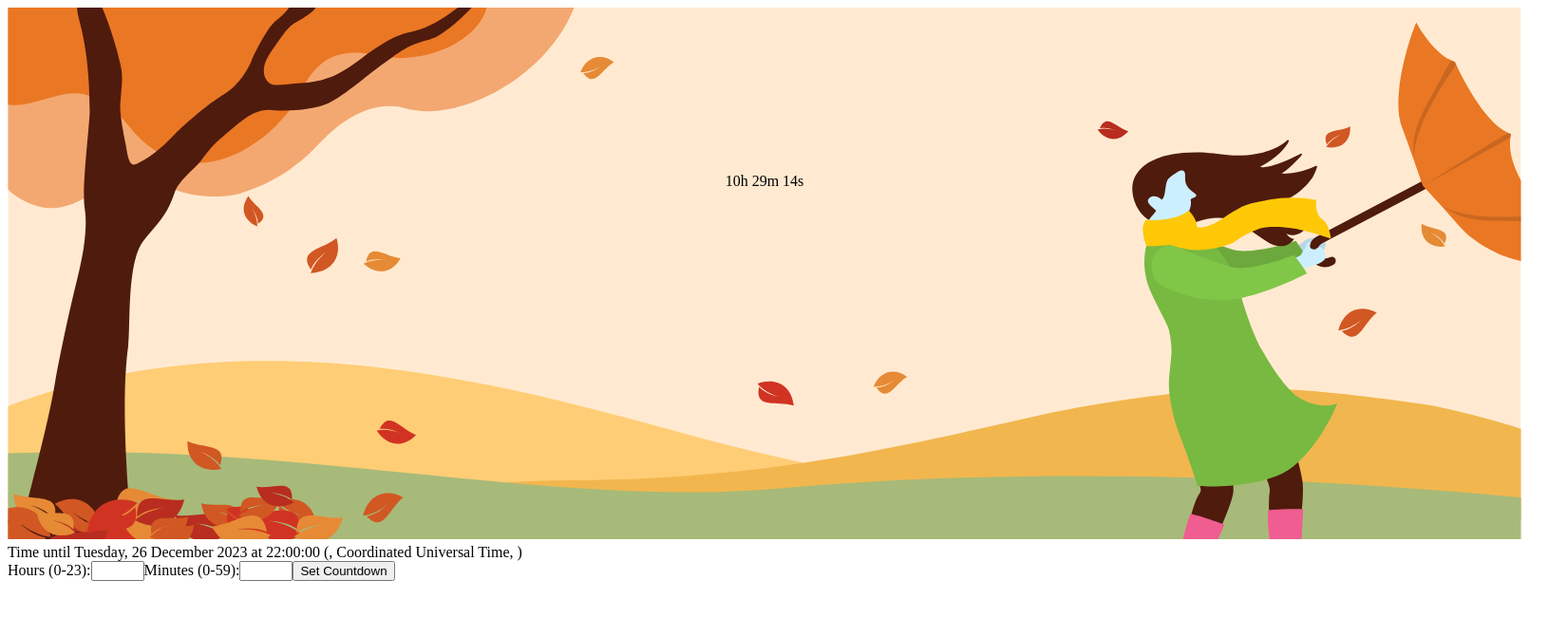
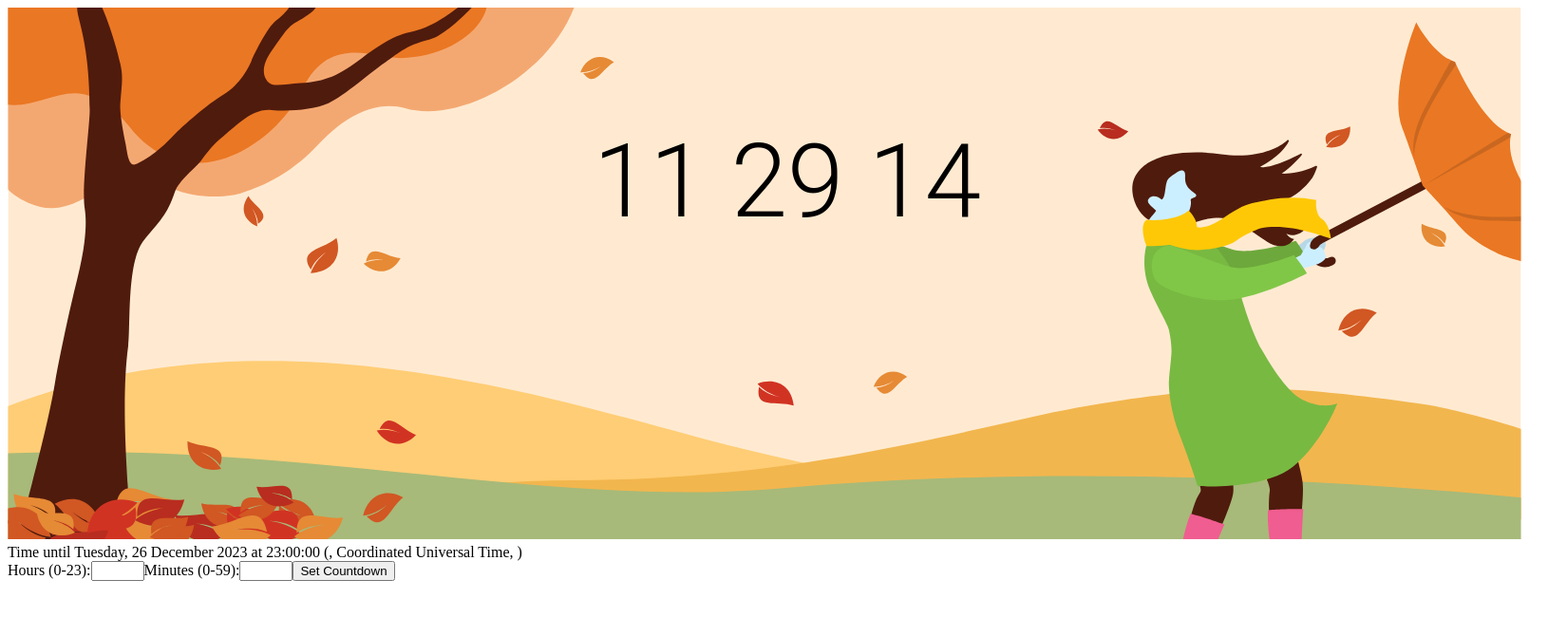
Before and after one commit to Brandon689/daytimer, a React (Vite) app: page / in a window 1280 px wide. Shown: the top 650 px of the page at 95% size, 1650 px wide, since content can reach past the window. Built offline with nearby package versions, Linux system fonts and the light colour scheme.

Commit message:
styling countdown

```diff
--- a/src/App.css
+++ b/src/App.css
@@ -18,7 +18,15 @@
   width: 100%;
 }
 
-.wrapCountdown {
+.wrap-countdown {
   width: 1594px;
   position: relative;
 }
+
+.digit-number {
+  font-family: Roboto,sans-serif;
+  font-size: 107px;
+  font-variant-numeric: tabular-nums;
+  font-weight: 300;
+  padding: 0 24px;
+}
--- a/src/App.jsx
+++ b/src/App.jsx
@@ -10,16 +10,17 @@ const App = () => {
   const [countdown, setCountdown] = useState('');
   const [targetTimeString, setTargetTimeString] = useState('');
 
-  // Function to get the local timezone and format the target date-time string
   const createTargetTimeString = (date) => {
     return format(date, "EEEE, dd MMMM yyyy 'at' HH:mm:ss '(', zzzz, ')'", {
       timeZone: Intl.DateTimeFormat().resolvedOptions().timeZone
     });
   };
-
+  function convertToTwoDigit(number) {
+    return number.toLocaleString('en-US', { minimumIntegerDigits: 2 });
+  }
   useEffect(() => {
     const now = new Date();
-    const targetDate = new Date(now.getFullYear(), now.getMonth(), now.getDate(), 22, 0);
+    const targetDate = new Date(now.getFullYear(), now.getMonth(), now.getDate(), 23, 0);
     setTargetTime(targetDate); // Update target time
     setTargetTimeString(createTargetTimeString(targetDate)); // Format and display target time string
   }, []);
@@ -38,10 +39,12 @@ const App = () => {
 
         // Update countdown
         const hoursLeft = Math.floor(distance / (1000 * 60 * 60) % 24);
+        console.log(hoursLeft)
+
         const minutesLeft = Math.floor(distance / (1000 * 60) % 60);
         const secondsLeft = Math.floor(distance / 1000 % 60);
 
-        setCountdown(`${hoursLeft}h ${minutesLeft}m ${secondsLeft}s`);
+        setCountdown(`${convertToTwoDigit(hoursLeft)} ${convertToTwoDigit(minutesLeft)} ${convertToTwoDigit(secondsLeft)}`);
       }, 1000);
 
       return () => clearInterval(intervalId);
@@ -59,7 +62,7 @@ const App = () => {
   return (
     <div>
       <div>
-        <div className="wrapCountdown">
+        <div className="wrap-countdown">
           <svg width="1594" height="561" viewBox="0 0 1594 561" fill="none" xmlns="http://www.w3.org/2000/svg">
             <g clip-path="url(#clip0_1424_2737)">
             <rect width="1593" height="560" transform="translate(0.5 0.0195312)" fill="#FFEAD1"></rect>
@@ -130,7 +133,7 @@ const App = () => {
             </clipPath>
             </defs>
           </svg>
-          <div className="countdown">{countdown}</div>
+          <div className="countdown digit-number">{countdown}</div>
         </div>
 
         {targetTimeString && <div>Time until {targetTimeString}</div>}
```
